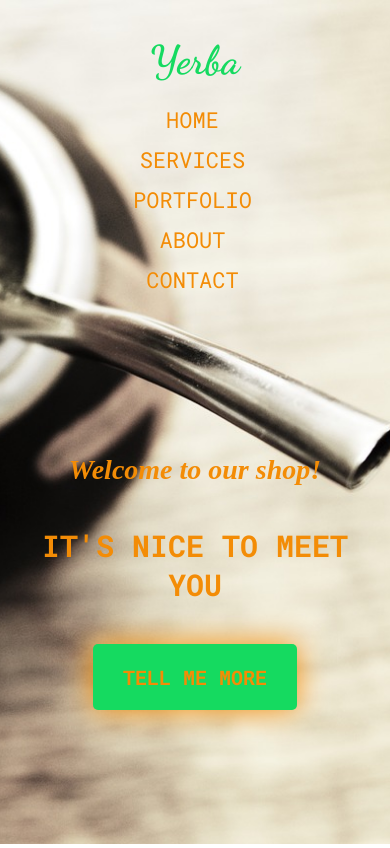
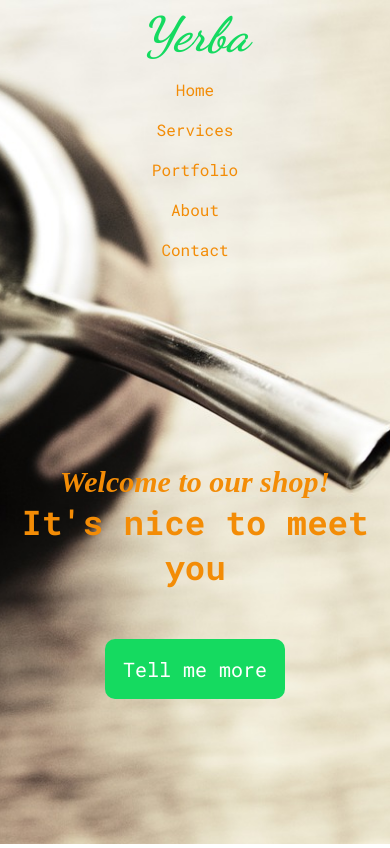
Before and after one commit to cvprian/Projekt-git, a website: page index.html in a window 390 px wide. Shown: the top 848 px of the page. Drawn offline with Linux system fonts and the light colour scheme; a web font is replaced by a local one.

Commit message:
Fix header

```diff
--- a/index.html
+++ b/index.html
@@ -7,7 +7,9 @@
     <meta http-equiv="X-UA-Compatible" content="ie=edge">
     <title>Document</title>
     <link href="https://fonts.googleapis.com/css?family=Dancing+Script:700&display=swap" rel="stylesheet">
-    <link href="https://fonts.googleapis.com/css?family=Gupter:400,700|Roboto+Mono:400,700&display=swap&subset=latin-ext" rel="stylesheet">
+    <link
+        href="https://fonts.googleapis.com/css?family=Gupter:400,700|Roboto+Mono:400,700&display=swap&subset=latin-ext"
+        rel="stylesheet">
     <link rel="stylesheet" href="vendor/bootstrap-grid.css">
     <link rel="stylesheet" href="https://cdnjs.cloudflare.com/ajax/libs/font-awesome/5.9.0/css/all.min.css">
     <link rel="stylesheet" type="text/css" href="css/style.css">
@@ -15,29 +17,23 @@
 
 <body>
     <header id="home">
-        <div class="menu">
         <div class="container">
-                <div class="row">
+            <div class="row menu">
                 <div class="logo col-md-4"><a href="#">Yerba</a></div>
                 <nav class="navigation col-md-8">
                     <ul>
-                            <li><a href="#home">Home</a></li>
-                            <li><a href="#services">Services</a></li>
-                            <li><a href="#portfolio">Portfolio</a></li>
-                            <li><a href="#">About</a></li>
-                            <li><a href="#contact">Contact</a></li>
+                        <li><a class="menu-link" href="#home">Home</a></li>
+                        <li><a class="menu-link" href="#services">Services</a></li>
+                        <li><a class="menu-link" href="#portfolio">Portfolio</a></li>
+                        <li><a class="menu-link" href="#">About</a></li>
+                        <li><a class="menu-link" href="#contact">Contact</a></li>
                     </ul>
                 </nav>
             </div>
-            </div>
-        </div>
-        <div class="welcome">
-            <div class="container">
-                <div class="row">
-                    <h1>Welcome to our shop!</h1>
-                    <h2>It's nice to meet you</h2>
+            <div class="row welcome">
+                <h1 class="welcome-title">Welcome to our shop!</h1>
+                <h2 class="welcome-subtitle">It's nice to meet you</h2>
                 <button class="btn">Tell me more</button>
-                </div>
             </div>
         </div>
     </header>
--- a/sass/style.scss
+++ b/sass/style.scss
@@ -13,7 +13,6 @@ serif;
 
 body {
     font-family: $primary-font;
-
     margin: 0 auto;
 }
 
@@ -22,103 +21,93 @@ p {
 }
 
 .row {
+    padding: 0;
     margin: 0;
 }
 
 header {
+    background-image: url(/images/headerphoto.jpg);
+    background-position: center;
+    background-size: cover;
+    min-height: 100vh;
+
+    .container {
         display: flex;
         flex-direction: column;
         min-height: 100vh;
-    background-image: url("/images/headerphoto.jpg");
-    background-position: center;
-    background-size: cover;
-
-    .container {
-        padding-top: 30px;
 
         .logo {
+            a {
+                display: block;
+                height: 70px;
+                line-height: 70px;
+                color: $second-color;
+                font-family: "Dancing Script";
+                text-decoration: none;
+                font-size: 48px;
+                font-style: italic;
                 text-align: center;
-
-            a {
-                line-height: 60px;
-                text-decoration: none;
-                font-family: 'Dancing Script', cursive;
-                font-size: 40px;
-                color: $second-color;
             }
         }
 
         ul {
             list-style: none;
-            text-align: center;
+            display: flex;
+            justify-content: space-around;
+            height: 100%;
 
             li {
-                display: inline-block;
-                margin-right: 5px;
-                height: 60px;
-
                 a {
                     display: block;
+                    color: $primary-color;
                     font-family: $primary-font;
-                    color: $primary-color;
-                    line-height: 60px;
                     text-decoration: none;
-                    text-transform: uppercase;
-                    padding: 0px 10px;
-                    font-size: 14px;
+                    font-size: 26px;
+                    height: 70px;
+                    line-height: 70px;
                 }
 
                 a:hover {
-                    text-decoration: underline;
-                }
+                    color: white;
                 }
             }
         }
 
         .welcome {
-        display: flex;
-        align-items: center;
+            flex-direction: column;
+            text-align: center;
             flex-grow: 1;
+            justify-content: center;
 
-        .row {
-            display: flex;
-            flex-direction: column;
-            justify-content: center;
-            align-items: center;
-
-            h1 {
-                font-size: 40px;
-                margin: 20px;
+            .welcome-title {
+                font-size: 48px;
+                font-style: italic;
                 color: $primary-color;
                 font-family: $second-font;
-                font-style: italic;
             }
 
-            h2 {
+            .welcome-subtitle {
+                font-size: 60px;
+                color: $primary-color;
                 font-family: $primary-font;
-                font-size: 60px;
-                text-transform: uppercase;
-                margin: 20px;
-                color: $primary-color;
+                margin-bottom: 50px;
             }
 
             .btn {
+                height: 60px;
+                width: 180px;
                 font-family: $primary-font;
-                font-weight: bold;
-                padding: 20px 30px;
                 font-size: 20px;
-                text-transform: uppercase;
-                margin: 20px;
-                border-radius: 5px;
-                border: none;
+                color: white;
                 background-color: $second-color;
-                color: $primary-color;
-                box-shadow: 0 0 30px $primary-color;
+                border-radius: 10px;
+                border: 0px;
+                margin: 0 auto;
             }
 
             .btn:hover {
-                color: white;
-                box-shadow: 0 0 30px white;
+                color: black;
+                background-color: white;
                 cursor: pointer;
             }
         }
@@ -269,52 +258,37 @@ footer {
 }
 
 @media (max-width: 1023px) {
-    .logo {
-        flex: 0 0 30%;
+    header {
+        .container {
+            .menu-link {
+                font-size: 20px;
             }
-
-    .navigation {
-        flex: 0 0 70%;
-        max-width: none;
-    }
-
-    .welcome {
-        h2 {
-            text-align: center;
         }
     }
 }
 
 @media (max-width: 767px) {
     header {
-        .row {
-            display: flex;
+        .container {
+            ul {
                 flex-direction: column;
+                align-items: center;
 
-            ul {
-                display: flex;
-                flex-direction: column;
-
-                li {
+                .menu-link {
+                    font-size: 16px;
                     height: 40px;
-
-                    a {
-                        font-size: 22px;
-                    }
-                }
+                    line-height: 40px;
                 }
             }
 
             .welcome {
-            .row {
-                h1 {
-                    font-size: 28px;
-                    text-align: center;
+                .welcome-title {
+                    margin-top: 50px;
+                    font-size: 30px;
                 }
 
-                h2 {
-                    font-size: 30px;
-                    text-align: center;
+                .welcome-subtitle {
+                    font-size: 34px;
                 }
             }
         }
@@ -369,56 +343,32 @@ footer {
 
 @media (max-width: 767px) and (orientation: landscape) {
     header {
-        .row {
-            display: flex;
-            flex-direction: column;
-            justify-content: space-around;
+        .container {
+            ul {
+                flex-direction: row;
+                align-items: center;
 
-            ul {
-                display: flex;
-                flex-direction: row;
-
-                li {
+                .menu-link {
+                    font-size: 16px;
                     height: 40px;
-
-                    a {
                     line-height: 40px;
-                        font-size: 18px;
-                    }
-                }
-            }
                 }
             }
 
             .welcome {
-        h1 {
-            font-size: 32px;
-            margin-bottom: 0;
+                .welcome-title {
+                    margin-top: 50px;
+                    font-size: 30px;
                 }
 
-        h2 {
-            font-size: 36px;
-            text-align: center;
+                .welcome-subtitle {
+                    font-size: 34px;
                     margin-bottom: 0;
                 }
 
                 .btn {
-            padding: 12px 20px;
-            font-size: 16px;
-        }
-    }
-}
-
-@media (max-width: 500px) and (orientation: landscape) {
-    header {
-        .container {
-            .row {
-                ul {
-                    li {
-                        height: 30px;
-
-                        a {
-                            line-height: 30px;
+                    height: 40px;
+                    width: 130px;
                     font-size: 16px;
                 }
             }
@@ -426,55 +376,33 @@ footer {
     }
 }
 
-        .welcome {
-            .row {
-                h1 {
-                    font-size: 26px;
-                }
+@media (max-width: 359px) {
 
-                h2 {
-                    font-size: 30px;
-                    text-align: center;
-                }
-
-                .btn {
-                    padding: 8px 10px;
-                    font-size: 12px;
-                }
-            }
-        }
-    }
-}
-
-@media (max-width: 359px) {
     header {
-        .row {
+        .container {
             ul {
-                li {
+                .menu-link {
+                    font-size: 16px;
                     height: 30px;
-
-                    a {
                     line-height: 30px;
-                        font-size: 16px;
-                    }
-                }
                 }
             }
 
             .welcome {
-            .row {
-                h1 {
-                    font-size: 26px;
+                .welcome-title {
+                    margin-top: 30px;
+                    font-size: 20px;
                 }
 
-                h2 {
-                    font-size: 30px;
-                    text-align: center;
+                .welcome-subtitle {
+                    font-size: 24px;
+                    margin-bottom: 20px
                 }
 
                 .btn {
-                    padding: 8px 10px;
-                    font-size: 12px;
+                    height: 40px;
+                    width: 130px;
+                    font-size: 16px;
                 }
             }
         }
```
Also changed, not shown: css/style.css, 1 other file. Lines whose indentation alone changed are shown as unchanged.
